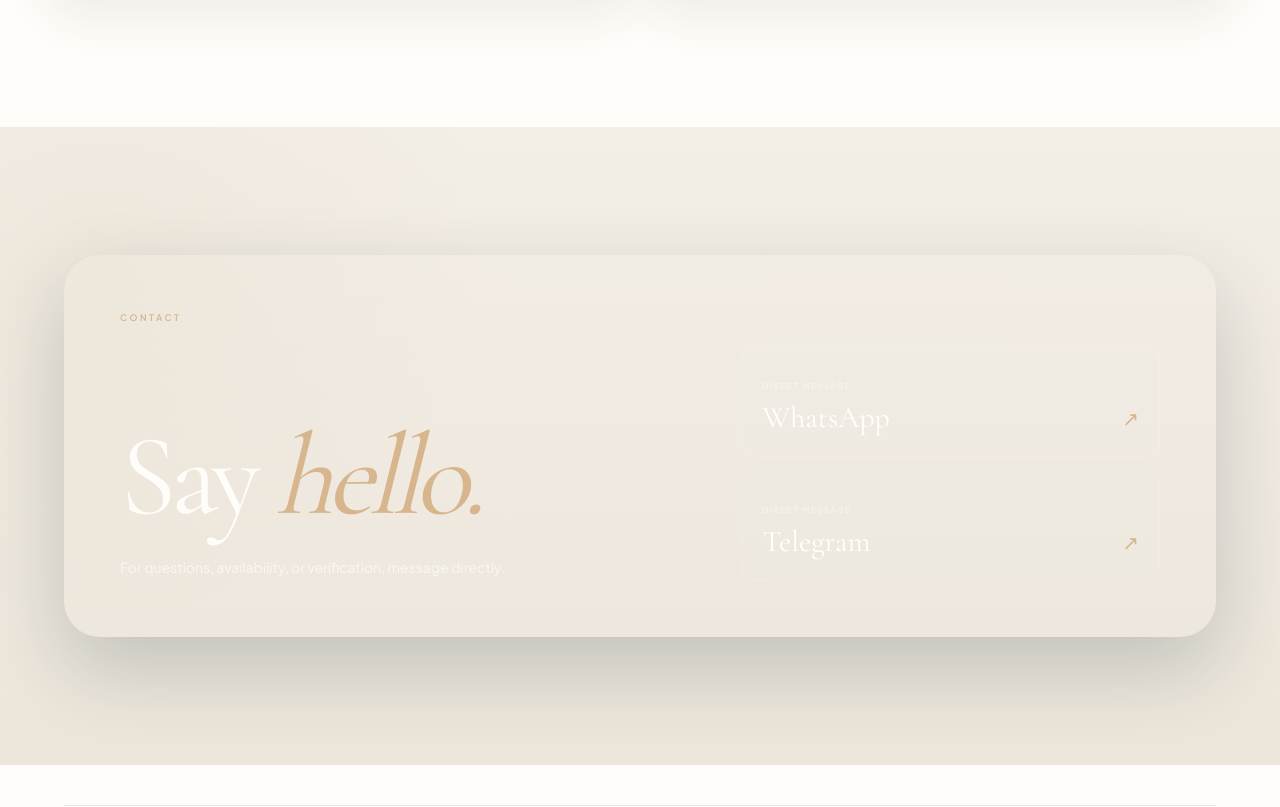
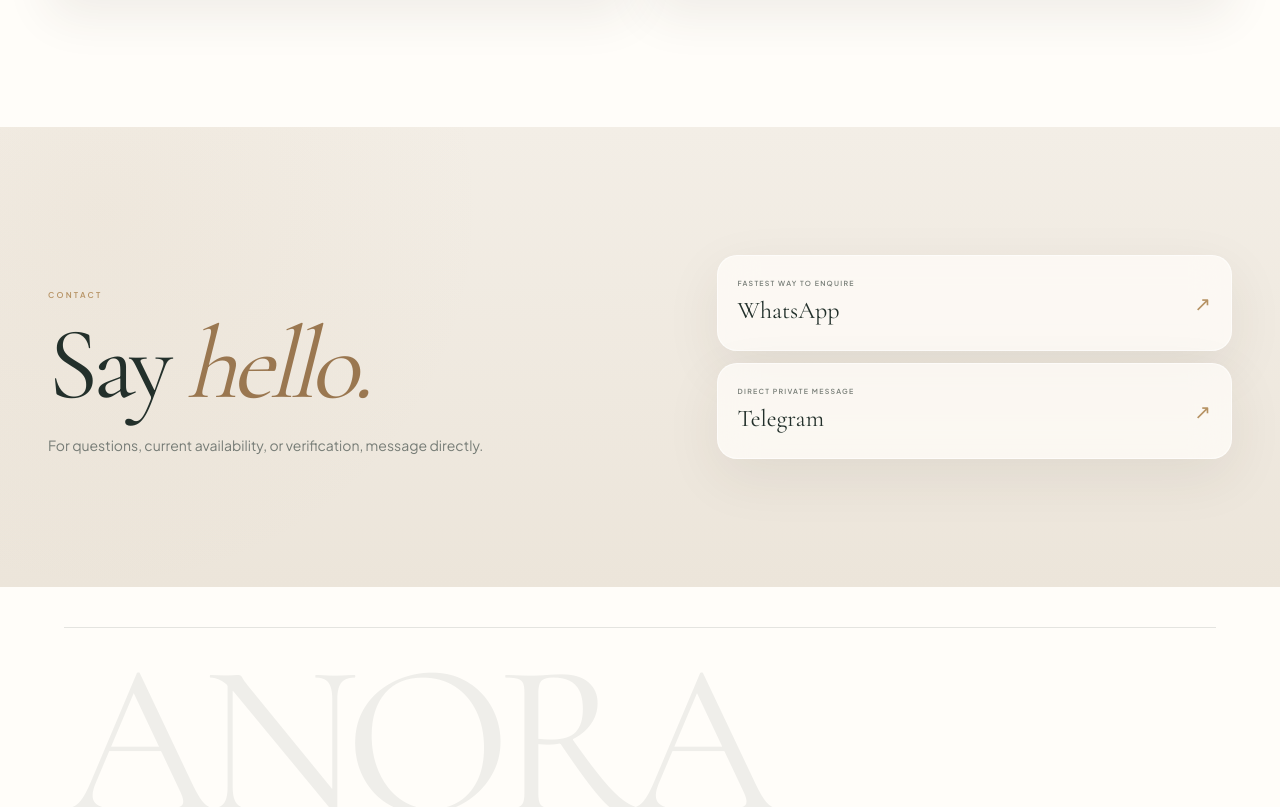
Before and after one commit to MohitAhlawat93/dancer-portfolio, a Next.js app: page / in a window 1280 px wide. Shown: the part 6191-6998 px from the top of the page. Built offline with nearby package versions, Linux system fonts and the light colour scheme; no server answers.

Commit message:
design: replace heavy contact block with warm glass finish

```diff
--- a/components/sections/Contact.tsx
+++ b/components/sections/Contact.tsx
@@ -6,27 +6,27 @@
       label: "WhatsApp",
       href: getWhatsAppHref("Hi Anora, I would like to inquire about a booking."),
       configured: siteContent.contact.whatsapp.configured,
+      detail: "Fastest way to enquire",
     },
     {
       label: "Telegram",
       href: getTelegramHref(),
       configured: siteContent.contact.telegram.configured,
+      detail: "Direct private message",
     },
   ];
 
   return (
-    <section id="contact" className="section-soft relative overflow-hidden px-5 py-20 sm:px-6 sm:py-24 lg:px-16 lg:py-32">
-      <div className="relative z-10 mx-auto max-w-[1500px]">
-        <div className="section-deep overflow-hidden rounded-[2.25rem] p-6 shadow-[0_32px_80px_rgba(18,51,56,.2)] sm:p-10 lg:p-14">
-          <p className="text-[9px] font-semibold uppercase tracking-[.28em] text-[#d7b58d]">Contact</p>
-
-          <div className="mt-5 grid gap-10 lg:grid-cols-[1fr_.72fr] lg:items-end">
+    <section id="contact" className="section-soft relative overflow-hidden px-5 py-20 sm:px-7 sm:py-24 lg:px-12 lg:py-32">
+      <div className="mx-auto max-w-[1440px]">
+        <div className="grid gap-10 lg:grid-cols-[1fr_.82fr] lg:items-end">
           <div>
-              <h2 className="font-display text-[clamp(4rem,9vw,8rem)] font-light leading-[.82] tracking-[-.055em] text-[#fffdf9]">
-                Say <span className="italic text-[#d7b58d]">hello.</span>
+            <p className="text-[8px] font-bold uppercase tracking-[.28em] text-accent">Contact</p>
+            <h2 className="mt-5 font-display text-[clamp(4rem,8vw,7.5rem)] font-light leading-[.84] tracking-[-.055em] text-deep">
+              Say <span className="italic text-[#9a7750]">hello.</span>
             </h2>
-              <p className="mt-7 max-w-xl text-sm leading-7 text-white/65">
-                For questions, availability, or verification, message directly.
+            <p className="mt-6 max-w-lg text-sm leading-7 text-muted">
+              For questions, current availability, or verification, message directly.
             </p>
           </div>
 
@@ -37,16 +37,15 @@
                 href={channel.href}
                 target={channel.configured ? "_blank" : undefined}
                 rel={channel.configured ? "noreferrer" : undefined}
-                  className="group flex min-h-28 items-end justify-between rounded-2xl border border-white/12 bg-white/[.055] p-5 transition hover:-translate-y-1 hover:border-white/25 hover:bg-white/[.09]"
+                className="glass-surface group flex min-h-24 items-center justify-between rounded-[1.25rem] px-5 py-4 transition hover:-translate-y-0.5"
               >
                 <div>
-                    <p className="text-[8px] font-semibold uppercase tracking-[.18em] text-white/45">Direct message</p>
-                    <p className="mt-2 font-display text-3xl font-light text-white">{channel.label}</p>
+                  <p className="text-[7px] font-bold uppercase tracking-[.18em] text-muted">{channel.detail}</p>
+                  <p className="mt-1.5 font-display text-2xl font-light text-deep">{channel.label}</p>
                 </div>
-                  <span className="mb-1 text-xl text-[#d7b58d] transition group-hover:translate-x-1">↗</span>
+                <span className="text-xl text-accent transition group-hover:translate-x-1">↗</span>
               </a>
             ))}
-            </div>
           </div>
         </div>
       </div>
```
Lines whose indentation alone changed are shown as unchanged.
